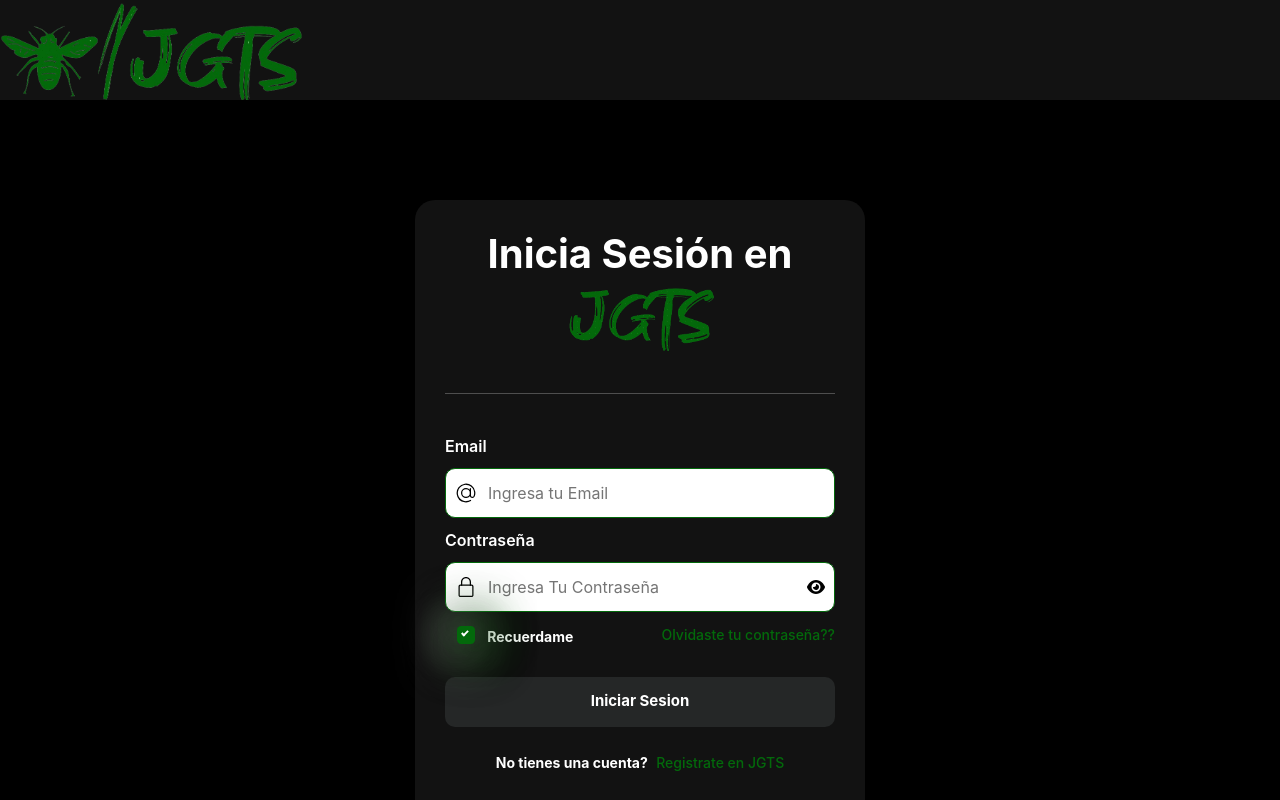
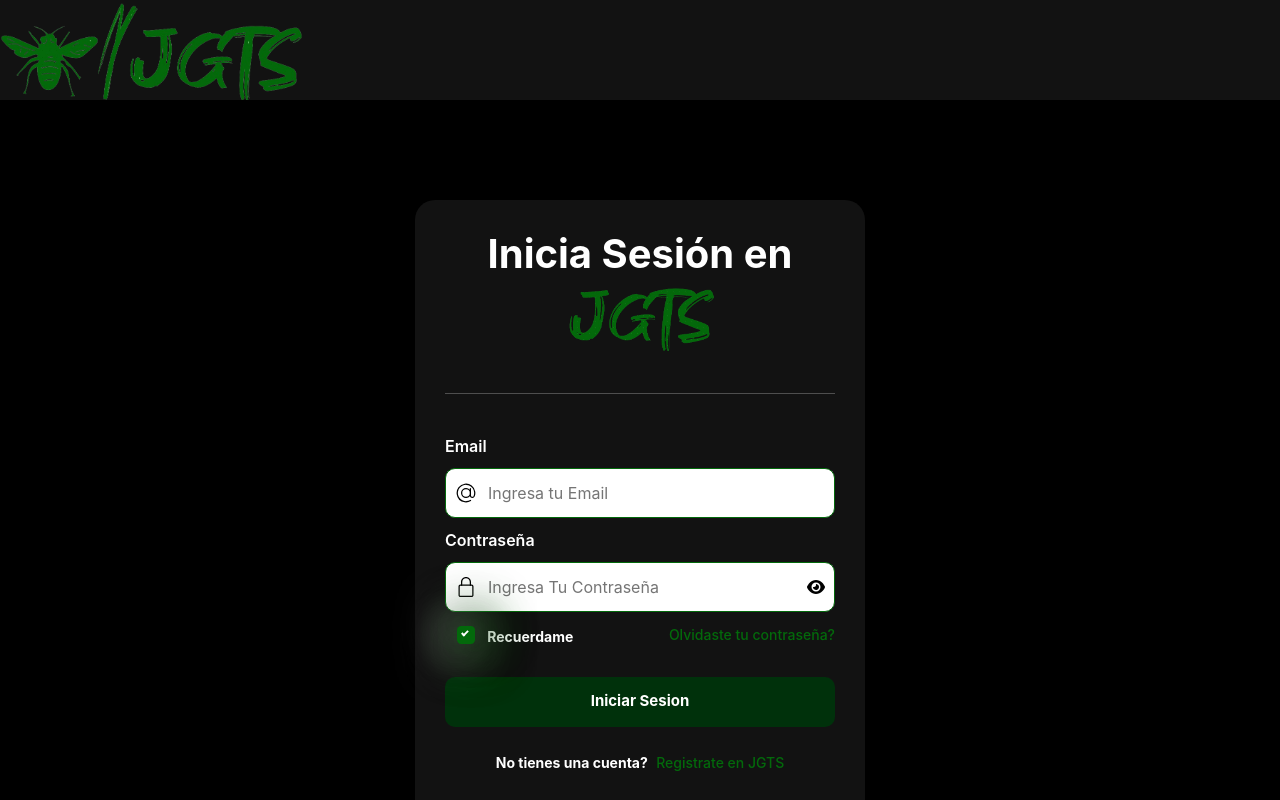
Before and after one commit to soyjers/Spotify, an Angular app in the folder Spotify/: page / in a window 1280 px wide. In both pictures the pointer is over the button "Iniciar Sesion". Shown: the top 800 px of the page. Built offline with nearby package versions, Linux system fonts and the light colour scheme.

Commit message:
Uptade 1

```diff
--- a/Spotify/src/app/components/iniciar-sesion/iniciar-sesion.component.css
+++ b/Spotify/src/app/components/iniciar-sesion/iniciar-sesion.component.css
@@ -179,7 +179,7 @@
   }
 
   .button-submit:hover {
-    background-color: #252727;
+    background-color: #00310b;
   }
 
   .p {
--- a/Spotify/src/app/components/iniciar-sesion/iniciar-sesion.component.html
+++ b/Spotify/src/app/components/iniciar-sesion/iniciar-sesion.component.html
@@ -53,7 +53,7 @@
         </label>
         <label class="text-white fw-bold"> Recuerdame </label>
       </div>
-      <span class="span">Olvidaste tu contraseña??</span>
+      <span class="span">Olvidaste tu contraseña?</span>
     </div>
     <button class="button-submit fw-bold">Iniciar Sesion</button>
     <p class="p text-white fw-bold">No tienes una cuenta? <span class="span" routerLink="registrarse">Registrate en
--- a/Spotify/src/app/components/registrarse/registrarse.component.css
+++ b/Spotify/src/app/components/registrarse/registrarse.component.css
@@ -168,7 +168,7 @@
   }
 
   .button-submit:hover {
-    background-color: #252727;
+    background-color: #00310b;
   }
 
   .p {
```
